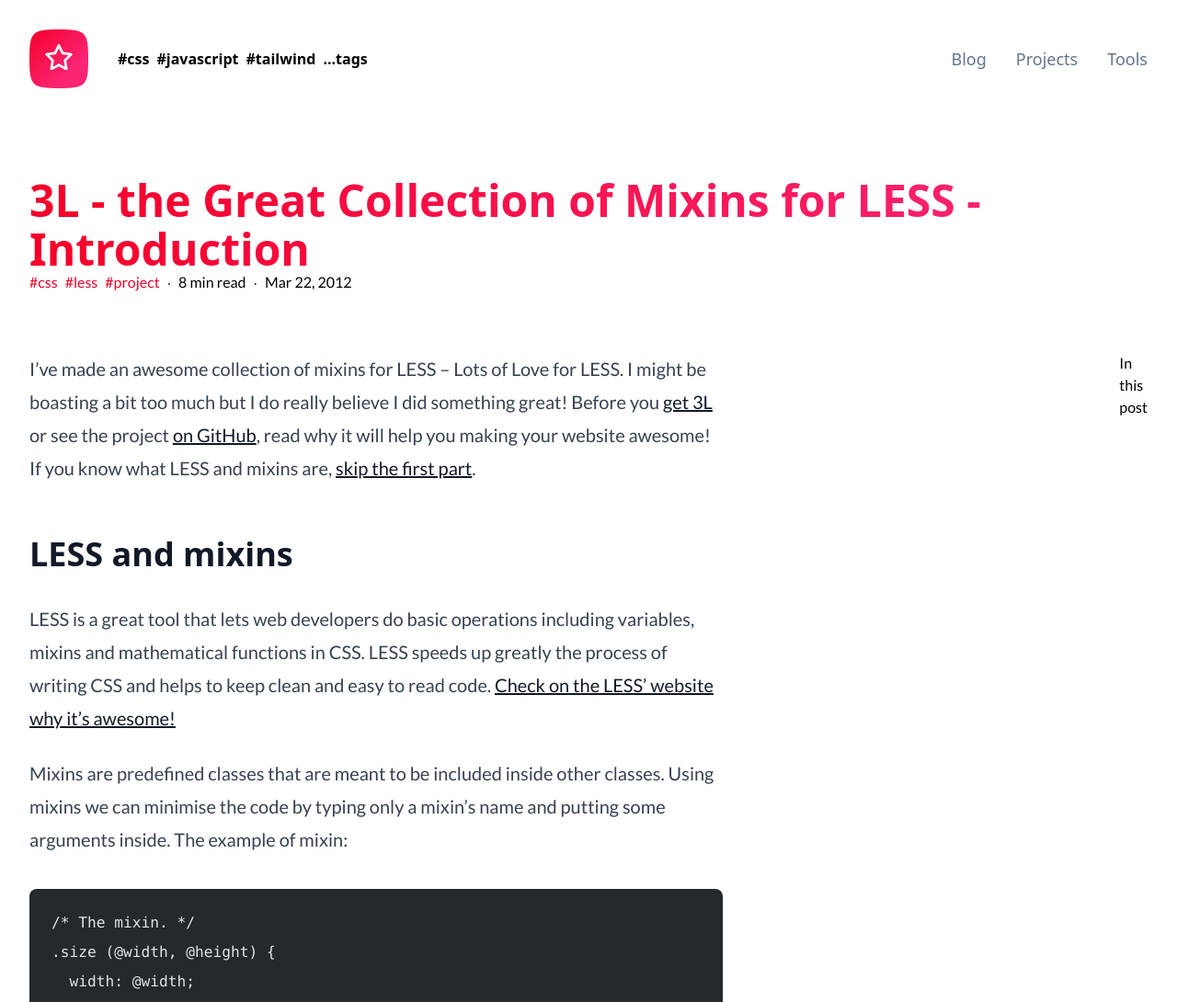
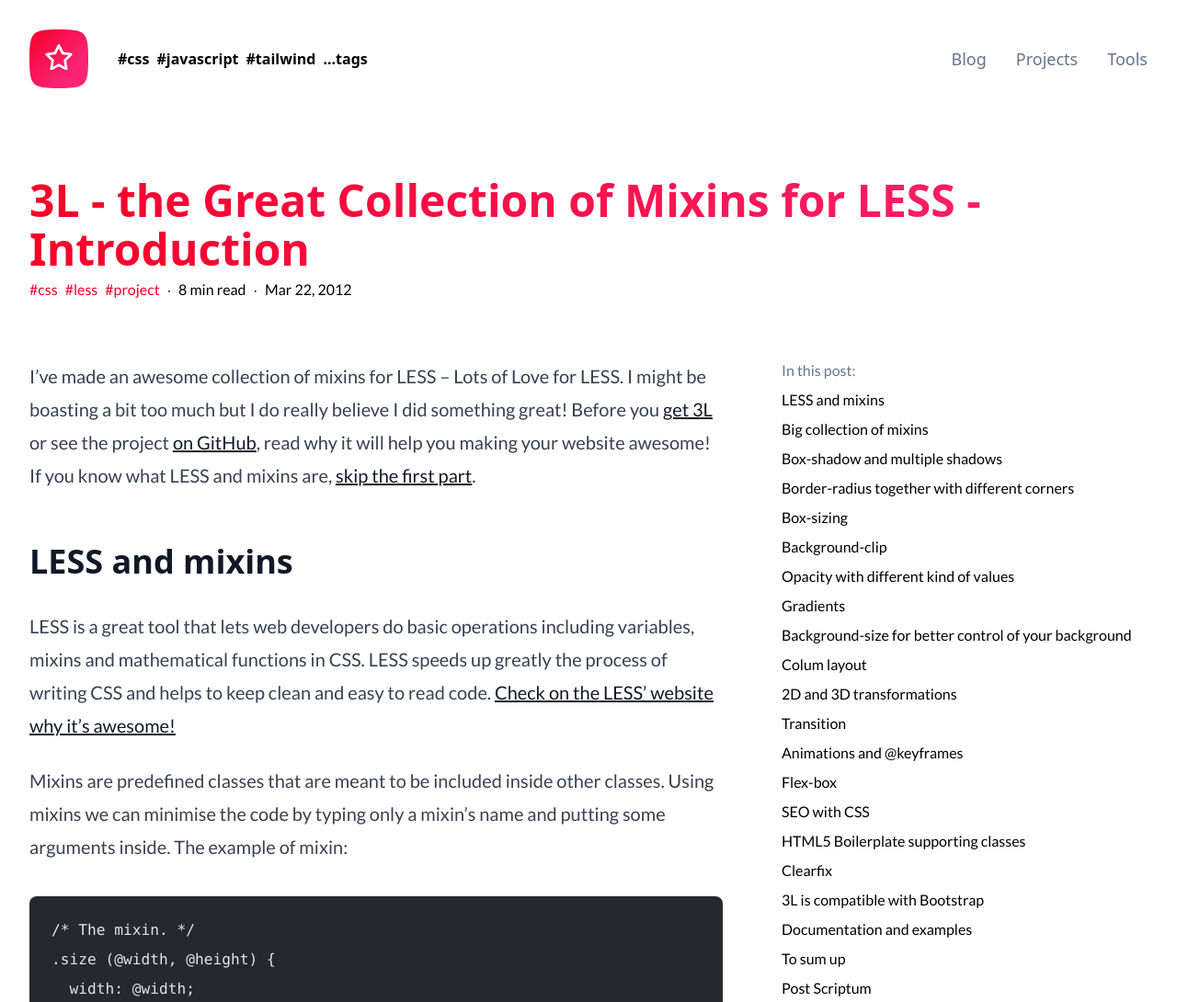
Before and after one commit to radiatingstar/radiatingstar.com, an Astro site: page /blog/3l-the-grat-collection-of-mixins-for-less-introduction in a window 1280 px wide. Shown: the top 1090 px of the page at 92% size. Built offline with nearby package versions, Linux system fonts and the light colour scheme; Astro itself is replaced by a stand-in of ours; some packages are replaced by stand-ins of ours; code samples lack their colours.

Commit message:
Add blog post navigation

```diff
--- a/src/components/Footer.astro
+++ b/src/components/Footer.astro
@@ -34,8 +34,7 @@ const today = new Date();
         </svg>
       </div>
       <p class="text-slate-500">Doing the web things with curiosity.</p>
-      <div class="flex gap-4">
-        <!-- TODO Link hover animations from ContactLink component. -->
+      <div class="flex gap-2">
         <a href="https://github.com/radiatingstar">
           <svg
             xmlns="http://www.w3.org/2000/svg"
--- a/src/components/TagsCloud.astro
+++ b/src/components/TagsCloud.astro
@@ -22,7 +22,10 @@ const tags = (await getCollection("tags"))
       <li class="inline-block">
         <a
           href={`/tags/${tag.id}`}
-          class={`${tag.weightClass} hover:bg-clip-padding hover:text-white px-4 py-2 block hover:bg-gradient-to-r from-primary-red to-primary-pink rounded-2xl hover:scale-110`}
+          class:list={[
+            tag.weightClass,
+            "hover:bg-clip-padding hover:text-white px-4 py-2 block hover:bg-gradient-to-r from-primary-red to-primary-pink rounded-2xl hover:scale-110",
+          ]}
         >
           #{tag.id}
         </a>
--- a/src/layouts/Main.astro
+++ b/src/layouts/Main.astro
@@ -7,7 +7,7 @@ const { title, description, mainContainerClass } = Astro.props;
 ---
 
 <!DOCTYPE html>
-<html lang="en">
+<html lang="en" class="scroll-smooth">
   <head>
     <BaseHead title={title} description={description} />
   </head>
--- a/src/pages/blog/[...slug].astro
+++ b/src/pages/blog/[...slug].astro
@@ -16,18 +16,32 @@ type Props = CollectionEntry<"blog">;
 
 const post = Astro.props;
 const readTime = readingTime(post.body);
-const { Content } = await post.render();
+const { Content, headings } = await post.render();
+const hasHeadings = headings.length > 0;
 ---
 
 <Main {...post.data}>
   <div
-    class="grid gap-16 mt-8 [grid-template-columns:_minmax(300px,_max-content)_1fr]"
+    class:list={[
+      "grid gap-y-16 mt-8 cols-1 max-w-max mx-auto",
+      {
+        "gap-x-16 [grid-template-columns:_minmax(300px,_max-content)_1fr]":
+          hasHeadings,
+      },
+    ]}
   >
-    <header>
+    <header
+      class:list={[
+        "col-span-full",
+        {
+          "max-w-prose": !hasHeadings,
+        },
+      ]}
+    >
       <MainHeading>
         {post.data.title}
       </MainHeading>
-      <div class="flex gap-2">
+      <div class="flex gap-2 mt-2">
         <ul class="contents">
           {
             post.data.tags.map((tag) => (
@@ -41,12 +55,66 @@ const { Content } = await post.render();
         <FormattedDate date={post.data.date} />
       </div>
     </header>
-    <div></div>
-    <div class="prose prose-xl prose-headings:font-nunito">
+    <div
+      class="prose prose-xl prose-headings:font-nunito max-w-prose prose-headings:scroll-margin-top-[1.5rem]"
+      id="article"
+    >
       <Content />
     </div>
-    <div>
-      <p>In this post</p>
-    </div>
+    {
+      hasHeadings && (
+        <aside>
+          <p class="mb-2 text-slate-500">In this post:</p>
+          <div class="sticky top-5">
+            <div
+              id="bar"
+              class="absolute z-10 -left-5 w-[2px] bg-gradient-to-b from-primary-red to-primary-pink h-[1px]"
+            />
+            <nav class="flex flex-col gap-2 group">
+              {headings.map(
+                ({ depth, slug, text }) =>
+                  depth === 2 && (
+                    <a
+                      href={`#${slug}`}
+                      class:list={[
+                        "relative max-w-max hover:text-transparent hover:bg-clip-text hover:bg-gradient-to-r hover:from-primary-red hover:to-primary-pink",
+                        "before:absolute before:top-0 before:-left-5 before:w-[2px] before:h-full before:pr-5",
+                        "before:border-l-2 before:border-black before:border-solid",
+                        "before:opacity-0 before:transition-opacity  group-hover:before:opacity-50 hover:before:!opacity-100",
+                      ]}
+                    >
+                      {text}
+                    </a>
+                  )
+              )}
+            </nav>
+          </div>
+        </aside>
+      )
+    }
   </div>
 </Main>
+
+<script>
+  const bar = document.querySelector("#bar");
+  const article = document.querySelector("#article");
+  window.addEventListener(
+    "scroll",
+    () => {
+      const articleRect = article?.getBoundingClientRect();
+      const progress =
+        articleRect.top <= 0
+          ? Math.round(
+              Math.min(
+                100,
+                ((articleRect.height - articleRect.bottom) /
+                  (articleRect.height - window.innerHeight)) *
+                  100
+              )
+            )
+          : 0;
+      bar.style.height = `${progress}%`;
+    },
+    { passive: true }
+  );
+</script>
```
